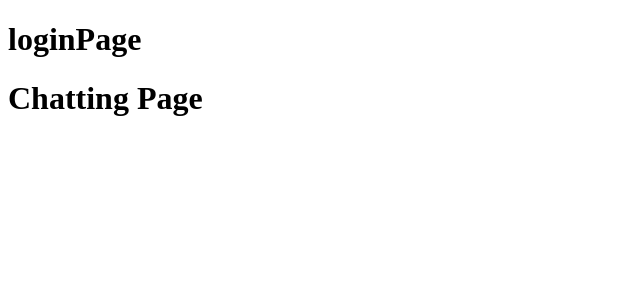
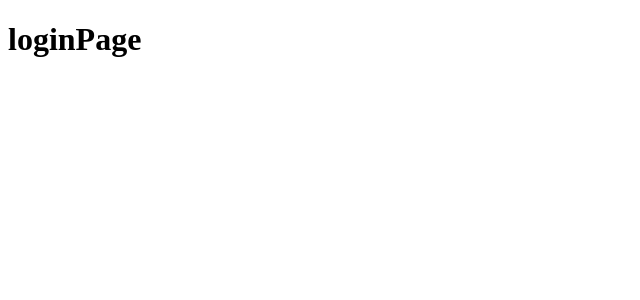
Before and after one commit to nyhwbh/tellegram_go, a Vue app in the folder front-end/: page / in a window 1280 px wide. Shown: the top 300 px of the page, without its empty margins (0-640 px from the left). Built offline with nearby package versions, Linux system fonts and the light colour scheme.

Commit message:
Update App.vue

```diff
--- a/front-end/src/App.vue
+++ b/front-end/src/App.vue
@@ -1,9 +1,9 @@
 <template>
-  <div id="app">
+  <div>
     <div class="log_in" v-show="loggedIn">
       <LogInPage></LogInPage>
     </div>
-    <div class="chatting_app">
+    <div class="chatting_app" v-show="!loggedIn">
       <ChattingApp></ChattingApp>
     </div>
   </div>
@@ -28,5 +28,12 @@ export default {
 </script>
 
 <style>
-
+.log_in{
+  display: block;
+  z-index: 1;
+}
+.chattingApp{
+  display: block;
+  z-index: 0;
+}
 </style>
```
